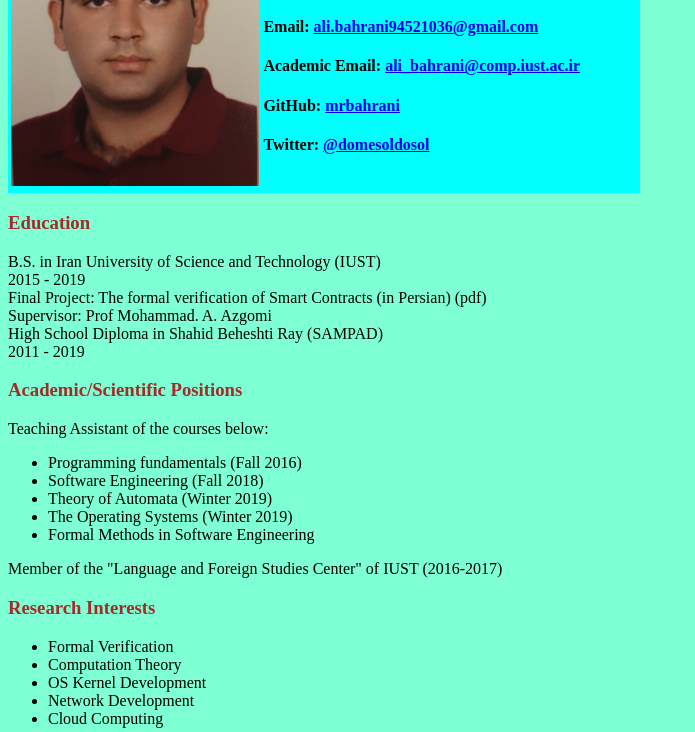
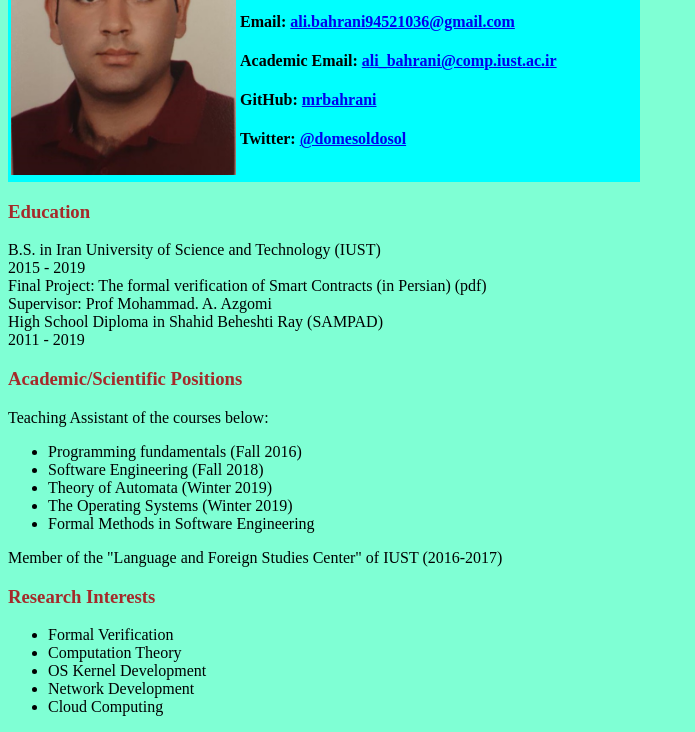
Before and after one commit to mrbahrani/mrbahrani.github.io, a plain HTML site: page index.html in a window 1280 px wide. Shown: the part 136-868 px from the top of the page, without its empty margins (0-695 px from the left). Drawn offline with Linux system fonts and the light colour scheme.

Commit message:
personal image fixed

```diff
--- a/css/style.css
+++ b/css/style.css
@@ -12,8 +12,8 @@ table.introduction
 
 #image
 {
-    height: 100%;
-    width: 40%;
+    height: 300px;
+    width: 225px;
 }
 
 #info
```
